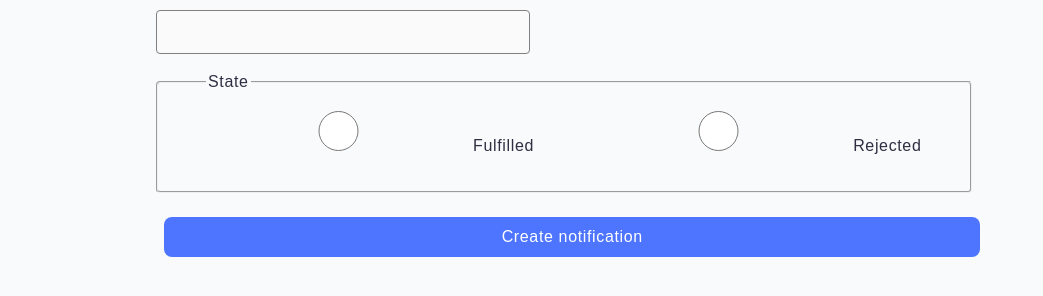
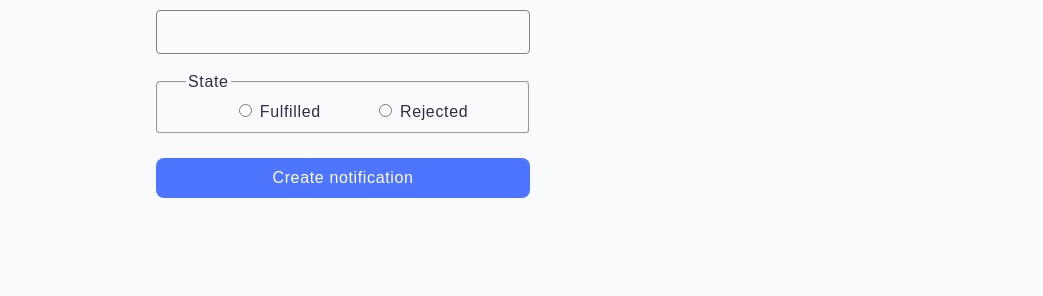
Before and after one commit to Suzy-Lana777/goit-js-hw-10, a website built with Vite: page src/2-snackbar.html in a window 1280 px wide. Shown: the part 148-444 px from the top of the page, without its empty margins (0-1043 px from the left). Built offline with nearby package versions, Linux system fonts and the light colour scheme.

Commit message:
fix problem

```diff
--- a/src/2-snackbar.html
+++ b/src/2-snackbar.html
@@ -24,11 +24,11 @@
             <fieldset>
               <legend>State</legend>
               <label class="fulfilled">
-                <input type="radio" name="state" value="fulfilled" required />
+                <input class="snack" type="radio" name="state" value="fulfilled" required />
                 Fulfilled
               </label>
               <label class="rejected">
-                <input type="radio" name="state" value="rejected" required />
+                <input class="snack" type="radio" name="state" value="rejected" required />
                 Rejected
               </label>
             </fieldset>
--- a/src/css/styles.css
+++ b/src/css/styles.css
@@ -194,12 +194,14 @@ button:active {
 
 
 .snackbar-container {
+  width: 380px;
   padding-left: 156px;
   display: flex;
   flex-wrap: wrap;
 }
 
  .snackbar-container button   {
+  margin-left: 0;
   font-weight: 500;
   font-size: 16px;
   line-height: 1.5;
@@ -222,8 +224,8 @@ height: 40px;
   align-items: flex-start;
   gap: 8px;
 }
+
 .delay input {
-
   padding-left: 10px;
   margin-bottom: 16px;
   width: 360px;
@@ -231,8 +233,8 @@ height: 40px;
   border: 1px solid #808080;
   border-radius: 4px;
 }
+
 .delay input:hover {
-
   border: 1px solid #4e75ff;
 }
 
@@ -241,7 +243,14 @@ fieldset legend{
   text-align: start;
 }
 
+.snack {
+  width: 13px;
+  height: 13px;
+}
+
 fieldset {
+  padding-left: 28px;
+  height: 64px;
   box-sizing: border-box;
   width: 100%;
   border-radius: 4px;
@@ -250,7 +259,7 @@ fieldset {
   margin-bottom: 24px;
   text-align: center;
   margin-left: 0px;
-  padding: 14px 48px 8px 48px;
+  /* padding: 14px 48px 8px 48px; */
 }
 
 .fulfilled {
```
Lines whose indentation alone changed are shown as unchanged.
